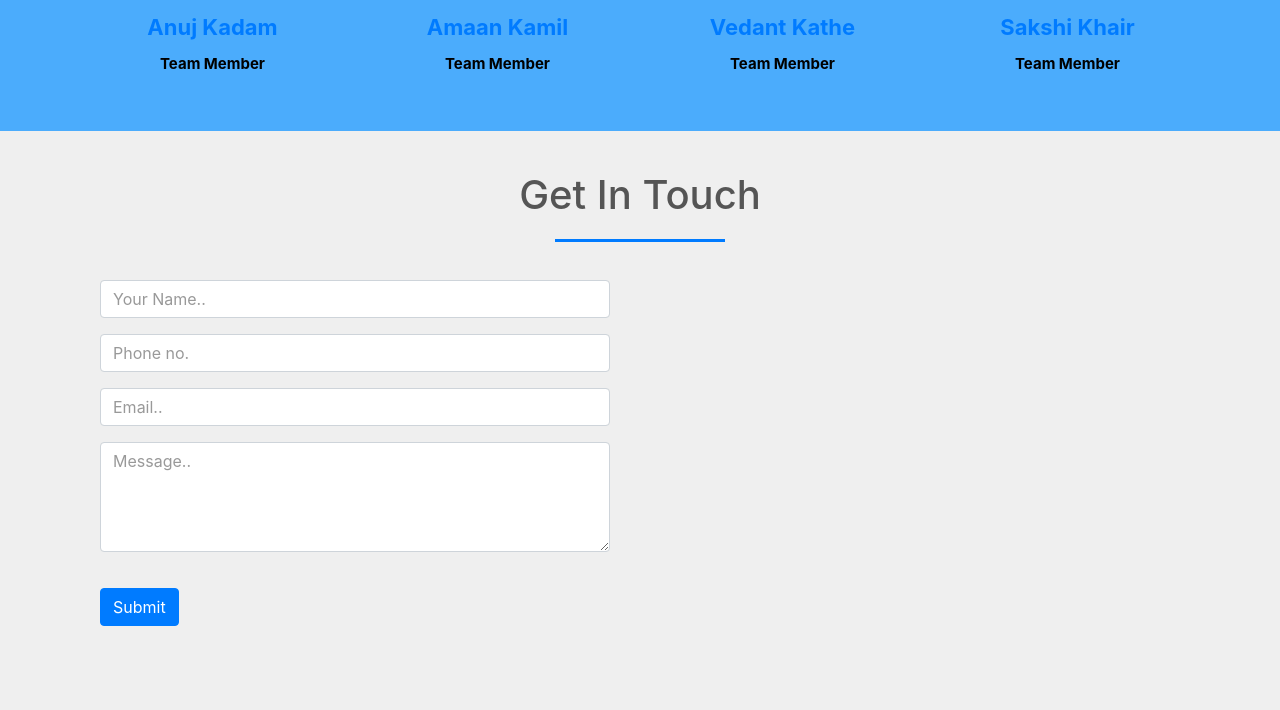
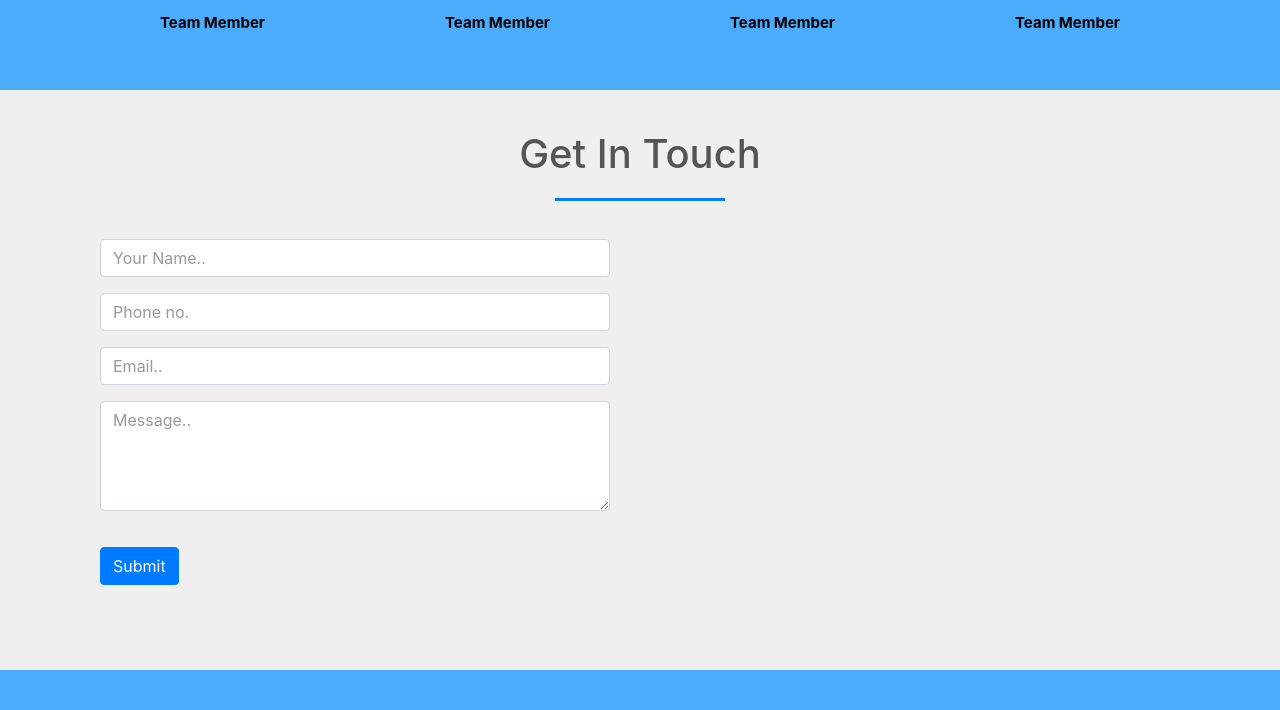
Before and after one commit to Kyremz13/Fraud-detection, a Flask app: page / in a window 1280 px wide. Shown: the part 1866-2576 px from the top of the page. After the commit the page ends 2536 px from the top, so only its background shows below. Run offline with Flask 2, Linux system fonts and the light colour scheme; parts of the project's set-up code (start-up, migrations or seed data) failed here and were passed over; some libraries are stand-ins or nearby versions.

Commit message:
Update login.html

```diff
--- a/self-checkout-fraud-detection/templates/login.html
+++ b/self-checkout-fraud-detection/templates/login.html
@@ -145,7 +145,7 @@
 				<a href="https://www.linkedin.com/home"><li><i class="fa fa-linkedin"></i></li></a>
 				</ul>
 				</div>
-				<h2>Anuj Kadam</h2>
+				<h2></h2>
 				<h3>Team Member</h3>
 			</div>
 
@@ -156,7 +156,7 @@
 				<a href="https://www.linkedin.com/home"><li><i class="fa fa-linkedin"></i></li></a>
 				</ul>
 				</div>
-				<h2>Amaan Kamil </h2>
+				<h2> </h2>
 				<h3>Team Member</h3>
 			</div>
 
@@ -167,7 +167,7 @@
 				<a href="https://www.linkedin.com/home"><li><i class="fa fa-linkedin"></i></li></a>
 				</ul>
 				</div>
-				<h2>Vedant Kathe</h2>
+				<h2></h2>
 				<h3>Team Member</h3>
 
 			</div>
@@ -179,7 +179,7 @@
 				<a href="https://www.linkedin.com/home"><li><i class="fa fa-linkedin"></i></li></a>
 				</ul>
 				</div>
-				<h2>Sakshi Khair</h2>
+				<h2></h2>
 				<h3>Team Member</h3>
 			</div>
 		</div>
```
